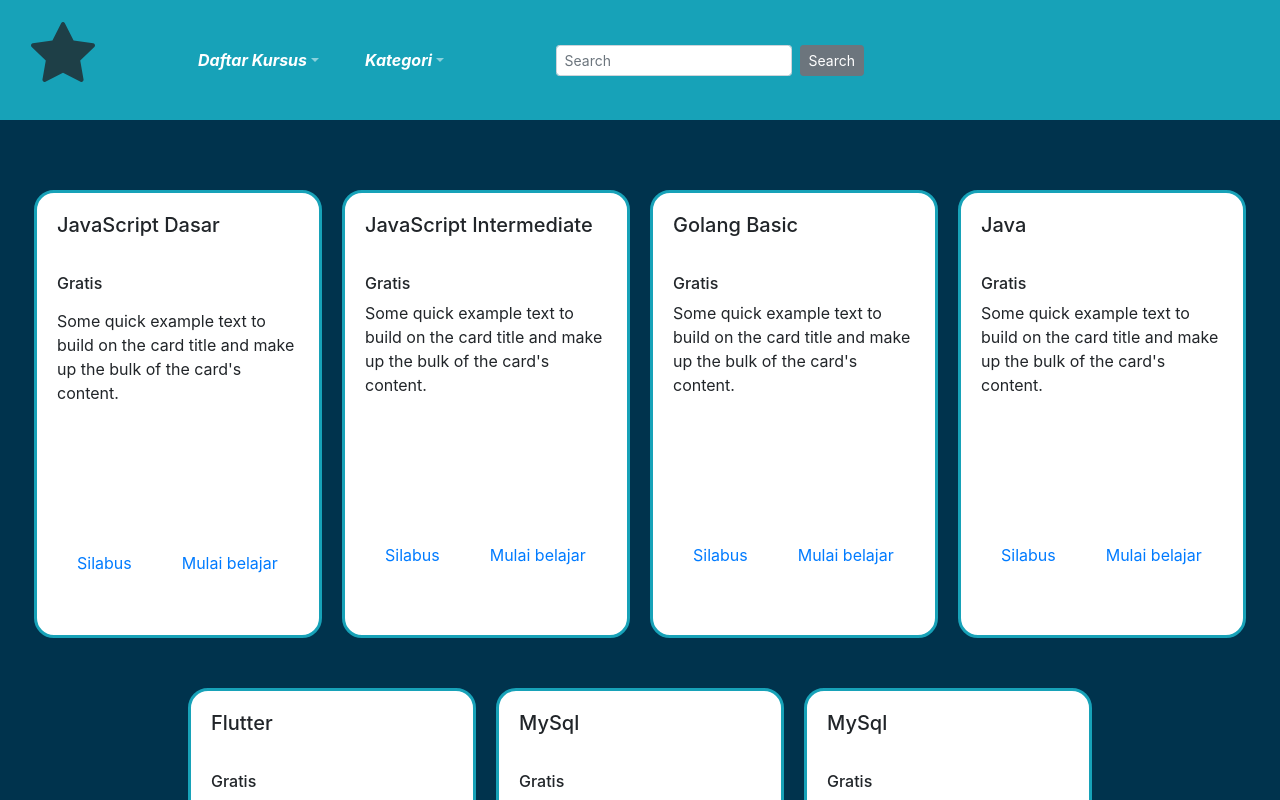
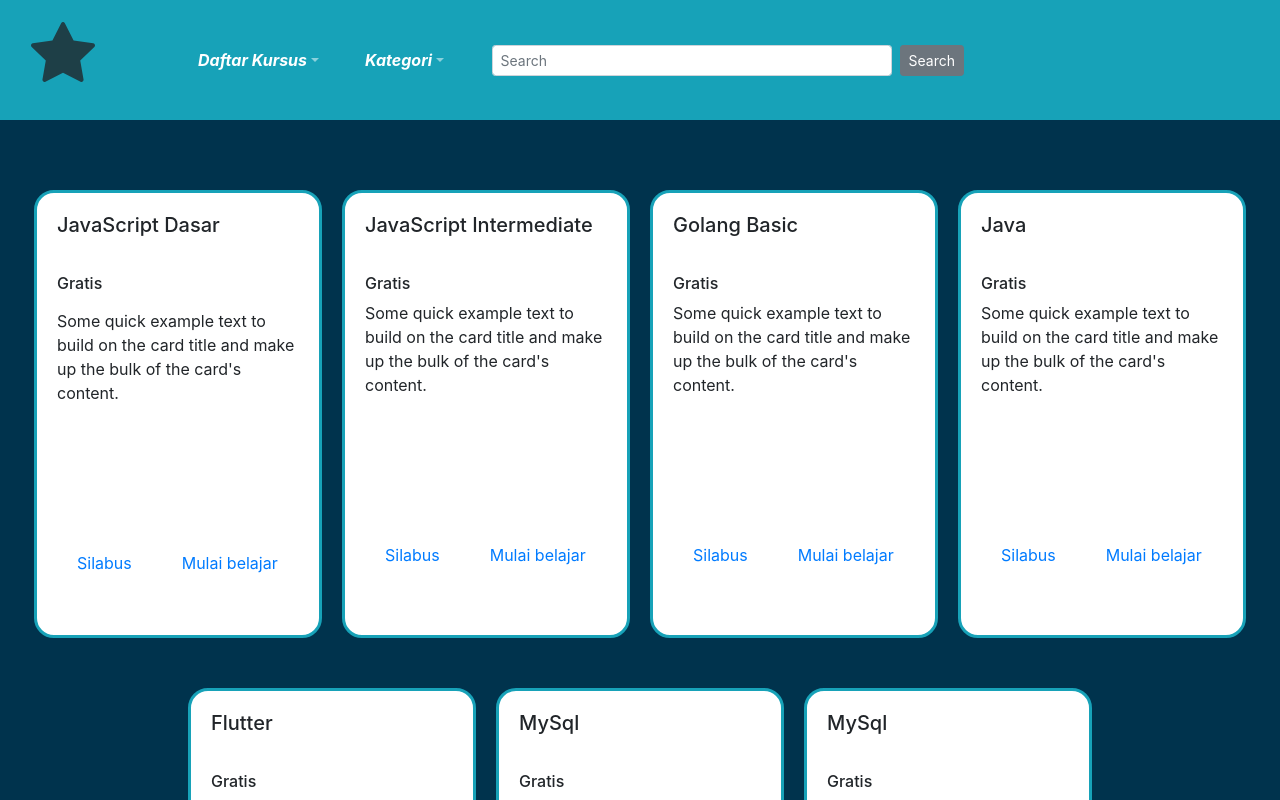
Before and after one commit to Asepsrn17/course-online, a Nuxt app: page / in a window 1280 px wide. Shown: the top 800 px of the page. Built offline with nearby package versions, Linux system fonts and the light colour scheme.

Commit message:
initial commit

```diff
--- a/components/TheHeader.vue
+++ b/components/TheHeader.vue
@@ -28,12 +28,13 @@
           </b-nav-item-dropdown>
         </b-navbar-nav>
 
-        <b-navbar-nav class="ml-auto" style="margin-right: 400px;">
+        <b-navbar-nav class="ml-auto" style="margin-right: 300px;">
           <b-nav-form>
             <b-form-input
               size="sm"
               class="mr-lg-2"
               placeholder="Search"
+              style="width: 400px;"
             ></b-form-input>
             <b-button size="sm" class="my-2 my-sm-0" type="submit"
               >Search</b-button
```
